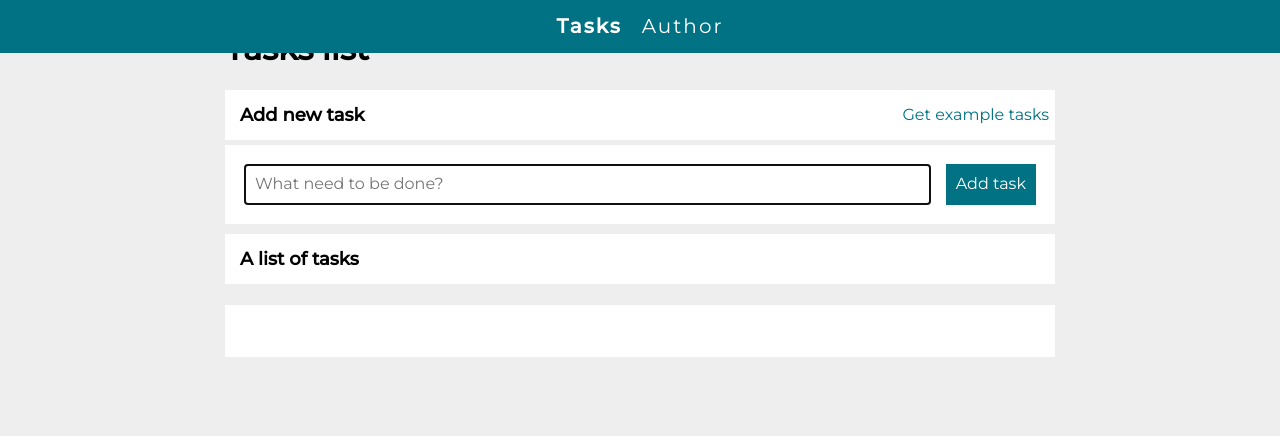
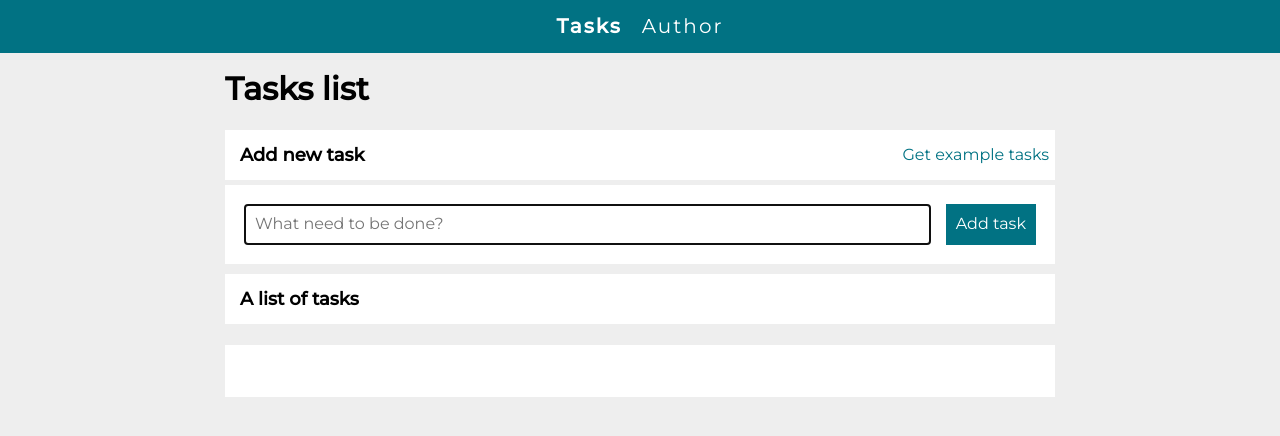
Before and after one commit to MirekSobota/to-do-list-react, a React (Create React App) app: page /#/tasks in a window 1280 px wide. Shown: the top 436 px of the page. Built offline with nearby package versions, Linux system fonts and the light colour scheme.

Commit message:
Small refactoring css

```diff
--- a/src/common/Container/styled.js
+++ b/src/common/Container/styled.js
@@ -1,10 +1,9 @@
 import styled from "styled-components";
 
 const Container = styled.main`
-  font-family: "Montserrat", sans-serif;
   max-width: 850px;
   margin: auto;
-  padding: 10px;
+  padding: 50px 10px;
 `;
 
 export { Container };
--- a/src/common/Section/styled.js
+++ b/src/common/Section/styled.js
@@ -7,7 +7,7 @@ export const Content = styled.section`
 `;
 
 export const SectionContainer = styled.div`
-  background: white;
+  background: ${({ theme }) => theme.color.white};
   display: grid;
   grid-template-columns: auto auto;
 
--- a/src/features/tasks/Form/styled.js
+++ b/src/features/tasks/Form/styled.js
@@ -3,7 +3,7 @@ import styled from "styled-components";
 export const FormContent = styled.form`
   font-weight: 100;
   padding: 19px;
-  background-color: white;
+  background: ${({ theme }) => theme.color.white};
   display: grid;
   grid-template-columns: 1fr auto;
   grid-column-gap: 15px;
--- a/src/features/tasks/Tasks.js
+++ b/src/features/tasks/Tasks.js
@@ -5,7 +5,6 @@ import { ExampleTasksButton } from "./ExampleTasksButton";
 import { Section } from "../../common/Section";
 import { Header } from "../../common/Header";
 import { Container } from "../../common/Container/styled";
-
 
 function Tasks() {
   return (
```
